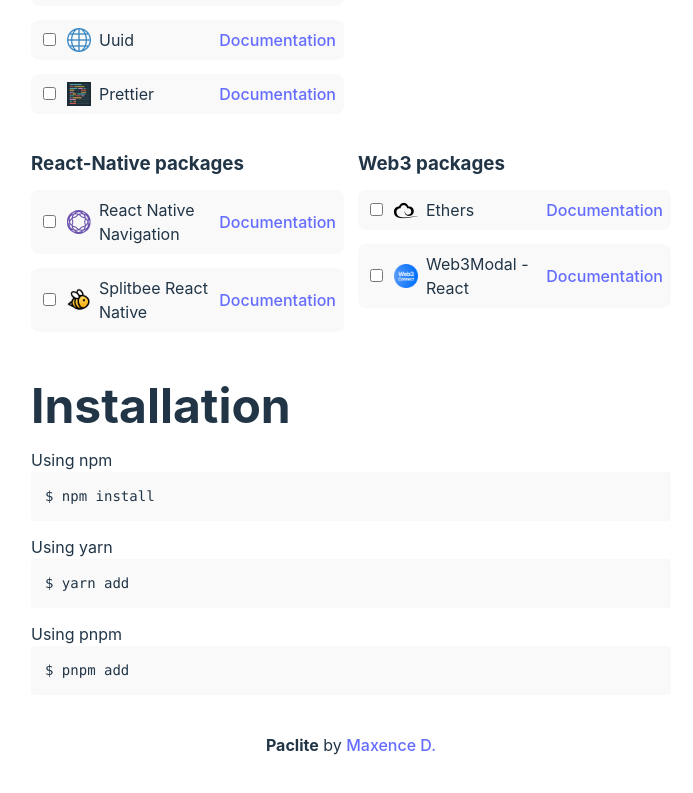
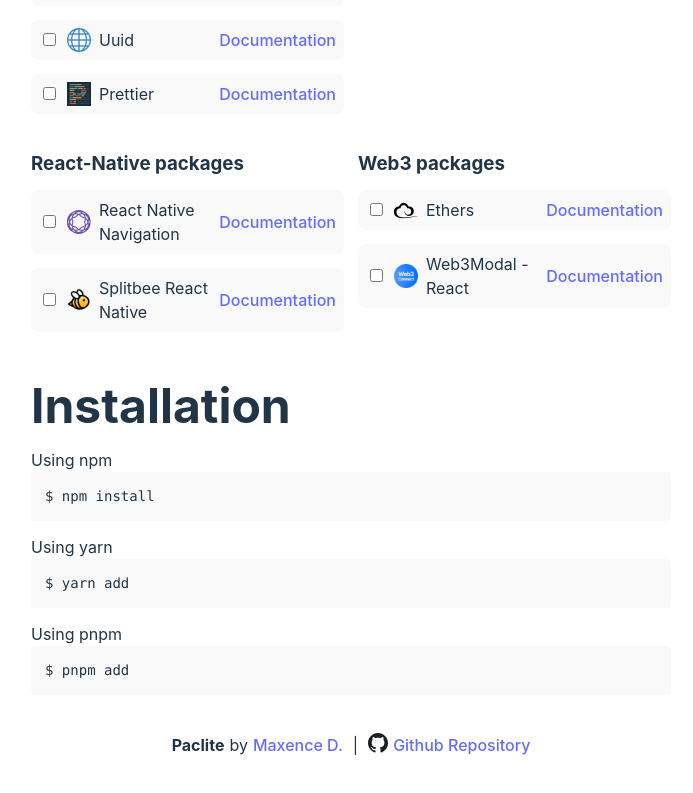
Before and after one commit to DMaxence/paclite, a React (Vite) app: page / in a window 1280 px wide. Shown: the part 706-1499 px from the top of the page, without its empty margins (289-982 px from the left). Built offline with nearby package versions, Linux system fonts and the light colour scheme; what @splitbee/web would draw is missing.

Commit message:
feat: Added GH repo

```diff
--- a/src/components/Footer.tsx
+++ b/src/components/Footer.tsx
@@ -1,10 +1,43 @@
+import GithubSVG from '../assets/github.svg'
+
 const Footer = () => {
   return (
     <footer className="footer">
       <div className="content">
         <p>
           <strong>Paclite</strong> by{' '}
-          <a href="https://maxencedhx.dev">Maxence D.</a>
+          <a
+            href="https://maxencedhx.dev"
+            target="_blank"
+            rel="noopener noreferrer"
+          >
+            Maxence D.
+          </a>
+        </p>
+        <p>|</p>
+        <p>
+          <svg
+            id="github-svg"
+            width="20"
+            height="20"
+            viewBox="0 0 1024 1024"
+            fill="none"
+            xmlns="http://www.w3.org/2000/svg"
+          >
+            <path
+              fill-rule="evenodd"
+              clip-rule="evenodd"
+              d="M8 0C3.58 0 0 3.58 0 8C0 11.54 2.29 14.53 5.47 15.59C5.87 15.66 6.02 15.42 6.02 15.21C6.02 15.02 6.01 14.39 6.01 13.72C4 14.09 3.48 13.23 3.32 12.78C3.23 12.55 2.84 11.84 2.5 11.65C2.22 11.5 1.82 11.13 2.49 11.12C3.12 11.11 3.57 11.7 3.72 11.94C4.44 13.15 5.59 12.81 6.05 12.6C6.12 12.08 6.33 11.73 6.56 11.53C4.78 11.33 2.92 10.64 2.92 7.58C2.92 6.71 3.23 5.99 3.74 5.43C3.66 5.23 3.38 4.41 3.82 3.31C3.82 3.31 4.49 3.1 6.02 4.13C6.66 3.95 7.34 3.86 8.02 3.86C8.7 3.86 9.38 3.95 10.02 4.13C11.55 3.09 12.22 3.31 12.22 3.31C12.66 4.41 12.38 5.23 12.3 5.43C12.81 5.99 13.12 6.7 13.12 7.58C13.12 10.65 11.25 11.33 9.47 11.53C9.76 11.78 10.01 12.26 10.01 13.01C10.01 14.08 10 14.94 10 15.21C10 15.42 10.15 15.67 10.55 15.59C13.71 14.53 16 11.53 16 8C16 3.58 12.42 0 8 0Z"
+              transform="scale(64)"
+            />
+          </svg>
+          <a
+            href="https://github.com/DMaxence/paclite"
+            target="_blank"
+            rel="noopener noreferrer"
+          >
+            Github Repository
+          </a>
         </p>
       </div>
     </footer>
--- a/src/index.scss
+++ b/src/index.scss
@@ -114,19 +114,6 @@ button:focus-visible {
   outline: 4px auto -webkit-focus-ring-color;
 }
 
-@media (prefers-color-scheme: light) {
-  :root {
-    color: #213547;
-    background-color: #ffffff;
-  }
-  a:hover {
-    color: #747bff;
-  }
-  button {
-    background-color: #f9f9f9;
-  }
-}
-
 .package-list {
   &--container {
     display: flex;
@@ -211,13 +198,6 @@ code {
   overflow-y: scroll;
 }
 
-@media (prefers-color-scheme: light) {
-  code,
-  .package-list--item {
-    background-color: #f9f9f9;
-  }
-}
-
 @media (max-width: 640px) {
   .package-list {
     &--container {
@@ -235,6 +215,43 @@ code {
 
 footer {
   .content {
-    text-align: center;
+    display: flex;
+    justify-content: center;
+    gap: 10px;
+    align-items: center;
+
+    p {
+      display: flex;
+      align-items: flex-start;
+      gap: 5px;
+    }
+
+    #github-svg {
+      fill: #f9f9f9;
+    }
   }
 }
+
+@media (prefers-color-scheme: light) {
+  :root {
+    color: #213547;
+    background-color: #ffffff;
+  }
+  a:hover {
+    color: #747bff;
+  }
+  button {
+    background-color: #f9f9f9;
+  }
+  code,
+  .package-list--item {
+    background-color: #f9f9f9;
+  }
+  footer {
+    .content {
+      #github-svg {
+        fill: #1b1f23;
+      }
+    }
+  }
+}
```
